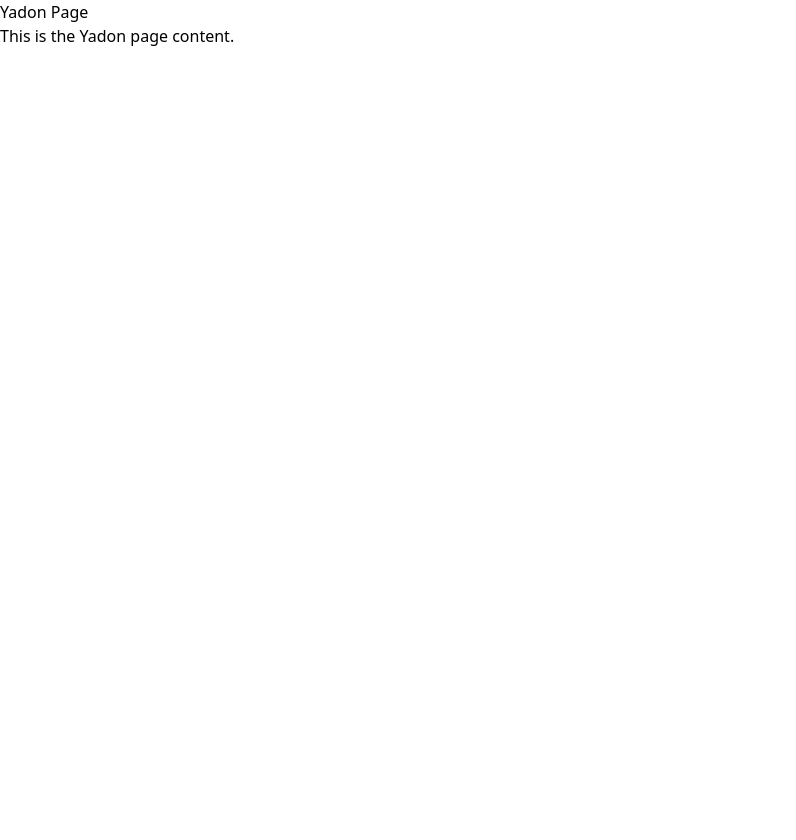
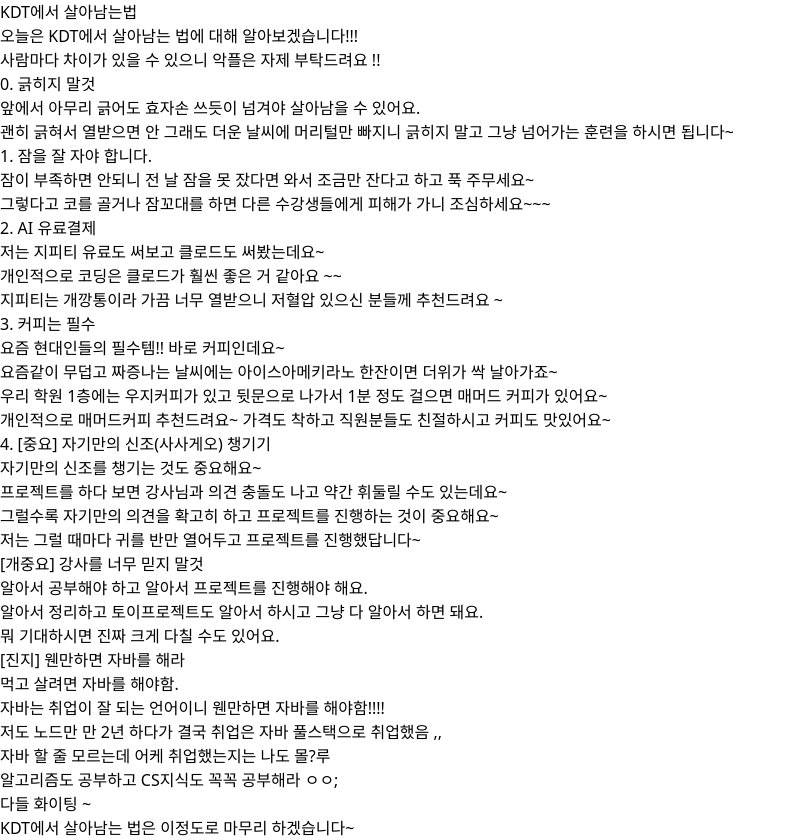
Before and after one commit to kdt-ful-class-three-group/letter, a Next.js app in the folder client/: page /yadon in a window 1280 px wide. Shown: the whole page, without its empty margins (0-796 px from the left). Before the commit the page ends 800 px from the top, so only its background shows below. Built offline with nearby package versions, Linux system fonts and the light colour scheme.

Commit message:
야돈 추가

```diff
--- a/client/src/app/page.tsx
+++ b/client/src/app/page.tsx
@@ -2,20 +2,35 @@
 import { useRouter } from "next/navigation";
 import { Button } from "@/components/rougela/intro/common/Button";
 
+const pages = ['yadon', 'rougela', 'squirtle', 'lizard', 'monodo', 'raffle', 'marktang', 'golem'];
+
+const pageLabels: Record<string, string> = {
+  yadon: '야돈',
+  rougela: '루주라',
+  squirtle: '꼬부기',
+  lizard: '리자몽',
+  monodo: '모노두',
+  raffle: '라플레시아',
+  marktang: '마크탕',
+  golem: '골렘'
+};
 
 export default function Page() {
   const router = useRouter();
 
-  const handleClick = () => {
-    router.push('/rougela');
+  const handleClick = (page: string) => {
+    router.push(`/${page}`);
   };
 
   return (
     <div>
-      <Button
-        onClick={handleClick}
-        children="루주라"
-      />
+      {pages.map((page) => (
+        <Button
+          key={page}
+          onClick={() => handleClick(page)}
+          children={pageLabels[page]}
+        />
+      ))}
     </div>
   );
 }
--- a/client/src/app/yadon/page.tsx
+++ b/client/src/app/yadon/page.tsx
@@ -1,8 +1,9 @@
+import { YadonContainer } from "@/components/yadon/YadonContainter";
+
 export default function YadonPage() {
   return (
     <div>
-      <h1>Yadon Page</h1>
-      <p>This is the Yadon page content.</p>
+      <YadonContainer />
     </div>
   );
 }
--- /dev/null
+++ b/client/src/components/yadon/YadonContainter.tsx
@@ -0,0 +1,53 @@
+export const YadonContainer = () => {
+  return (
+    <div>
+      <h1>KDT에서 살아남는법</h1>
+
+      <h1>오늘은 KDT에서 살아남는 법에 대해 알아보겠습니다!!!</h1>
+
+      <p>사람마다 차이가 있을 수 있으니 악플은 자제 부탁드려요 !!</p>
+
+      <h1>0. 긁히지 말것</h1>
+      <p>앞에서 아무리 긁어도 효자손 쓰듯이 넘겨야 살아남을 수 있어요.</p>
+      <p>괜히 긁혀서 열받으면 안 그래도 더운 날씨에 머리털만 빠지니 긁히지 말고 그냥 넘어가는 훈련을 하시면 됩니다~</p>
+
+      <h1>1. 잠을 잘 자야 합니다.</h1>
+      <p>잠이 부족하면 안되니 전 날 잠을 못 잤다면 와서 조금만 잔다고 하고 푹 주무세요~</p>
+      <p>그렇다고 코를 골거나 잠꼬대를 하면 다른 수강생들에게 피해가 가니 조심하세요~~~</p>
+
+      <h1>2. AI 유료결제</h1>
+      <p>저는 지피티 유료도 써보고 클로드도 써봤는데요~</p>
+      <p>개인적으로 코딩은 클로드가 훨씬 좋은 거 같아요 ~~</p>
+      <p>지피티는 개깡통이라 가끔 너무 열받으니 저혈압 있으신 분들께 추천드려요 ~</p>
+
+      <h1>3. 커피는 필수</h1>
+      <p>요즘 현대인들의 필수템!! 바로 커피인데요~</p>
+      <p>요즘같이 무덥고 짜증나는 날씨에는 아이스아메키라노 한잔이면 더위가 싹 날아가죠~</p>
+      <p>우리 학원 1층에는 우지커피가 있고 뒷문으로 나가서 1분 정도 걸으면 매머드 커피가 있어요~</p>
+      <p>개인적으로 매머드커피 추천드려요~ 가격도 착하고 직원분들도 친절하시고 커피도 맛있어요~</p>
+
+      <h1>4. [중요] 자기만의 신조(사사게오) 챙기기</h1>
+      <p>자기만의 신조를 챙기는 것도 중요해요~</p>
+      <p>프로젝트를 하다 보면 강사님과 의견 충돌도 나고 약간 휘둘릴 수도 있는데요~</p>
+      <p>그럴수록 자기만의 의견을 확고히 하고 프로젝트를 진행하는 것이 중요해요~</p>
+      <p>저는 그럴 때마다 귀를 반만 열어두고 프로젝트를 진행했답니다~</p>
+
+      <h1>[개중요] 강사를 너무 믿지 말것</h1>
+      <p>알아서 공부해야 하고 알아서 프로젝트를 진행해야 해요.</p>
+      <p>알아서 정리하고 토이프로젝트도 알아서 하시고 그냥 다 알아서 하면 돼요.</p>
+      <p>뭐 기대하시면 진짜 크게 다칠 수도 있어요.</p>
+
+      <h1>[진지] 웬만하면 자바를 해라</h1>
+      <p>먹고 살려면 자바를 해야함.</p>
+      <p>자바는 취업이 잘 되는 언어이니 웬만하면 자바를 해야함!!!!</p>
+      <p>저도 노드만 만 2년 하다가 결국 취업은 자바 풀스택으로 취업했음 ,,</p>
+      <p>자바 할 줄 모르는데 어케 취업했는지는 나도 몰?루</p>
+      <p>알고리즘도 공부하고 CS지식도 꼭꼭 공부해라 ㅇㅇ;</p>
+
+      <h1>다들 화이팅 ~</h1>
+
+      <h1>KDT에서 살아남는 법은 이정도로 마무리 하겠습니다~</h1>
+
+    </div>
+  );
+}
```
